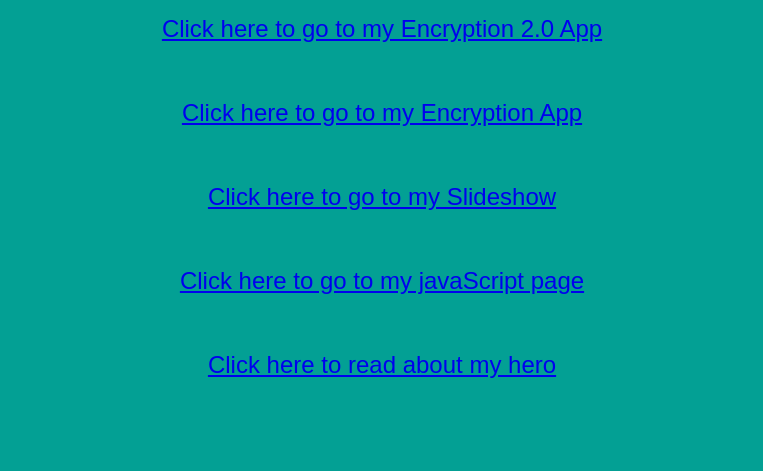
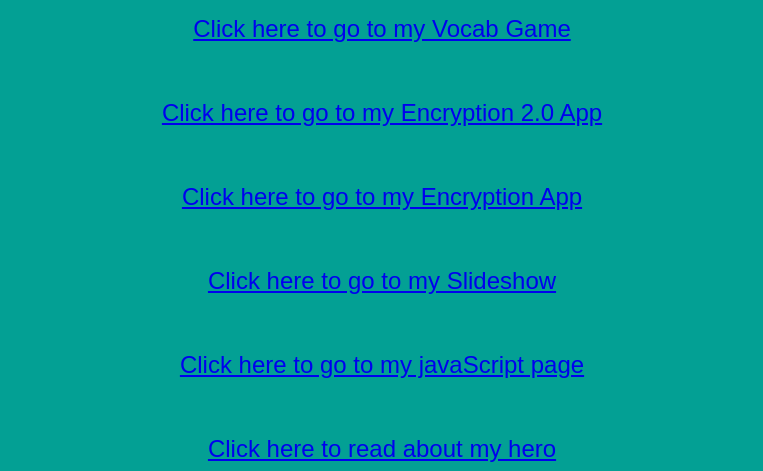
Before and after one commit to p2mcshane22/website, a plain HTML site: page index.html in a window 1280 px wide. Shown: the part 656-1127 px from the top of the page, without its empty margins (258-1021 px from the left). Before the commit the page ends 1043 px from the top, so only its background shows below. Drawn offline with Linux system fonts and the light colour scheme.

Commit message:
Update index.html

```diff
--- a/index.html
+++ b/index.html
@@ -19,6 +19,8 @@
 <font face="arial" size=5">
 
 <h2> First Quarter Assignments</h2>
+<a href="vocabGame.html"> Click here to go to my Vocab Game </a><br/>
+<br/><br/>
 <a href="encrypt2.html"> Click here to go to my Encryption 2.0 App</a><br/>
 <br/><br/>
 <a href="encrypt.html"> Click here to go to my Encryption App</a><br/>
```
